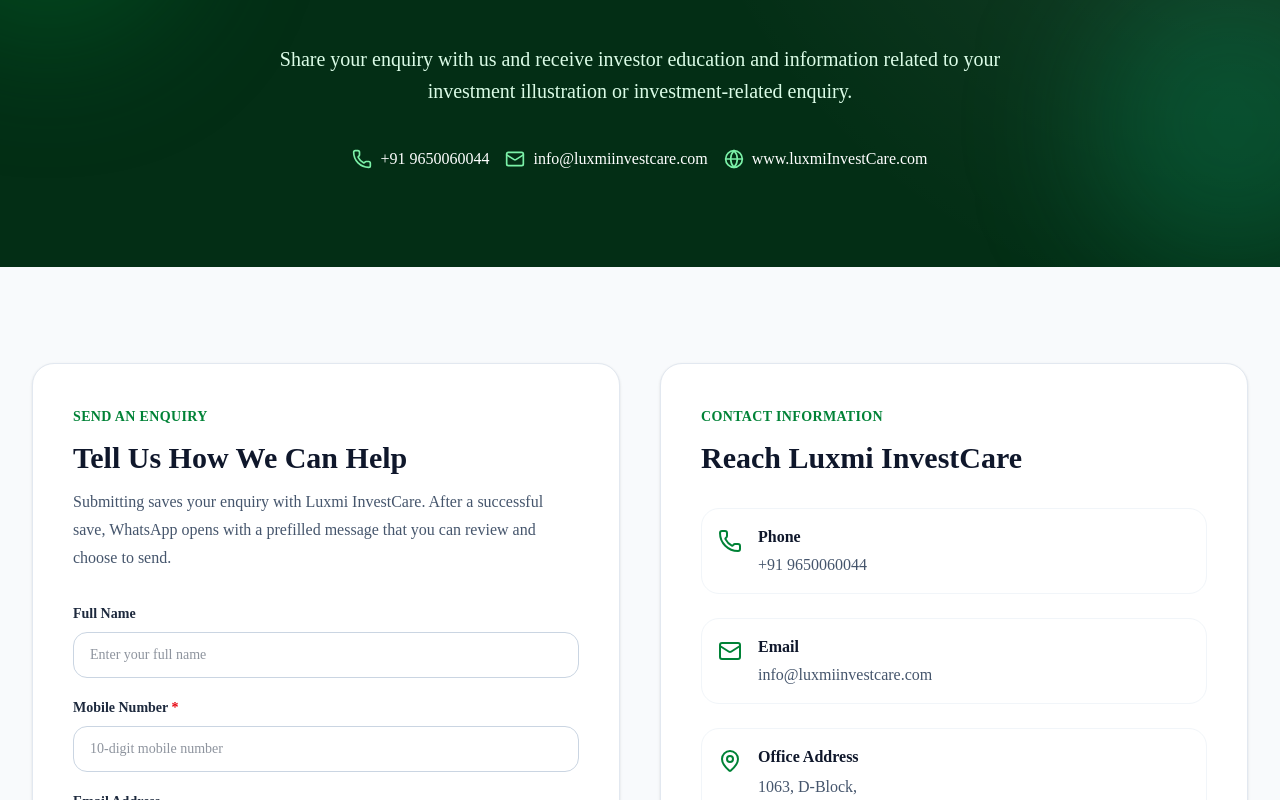
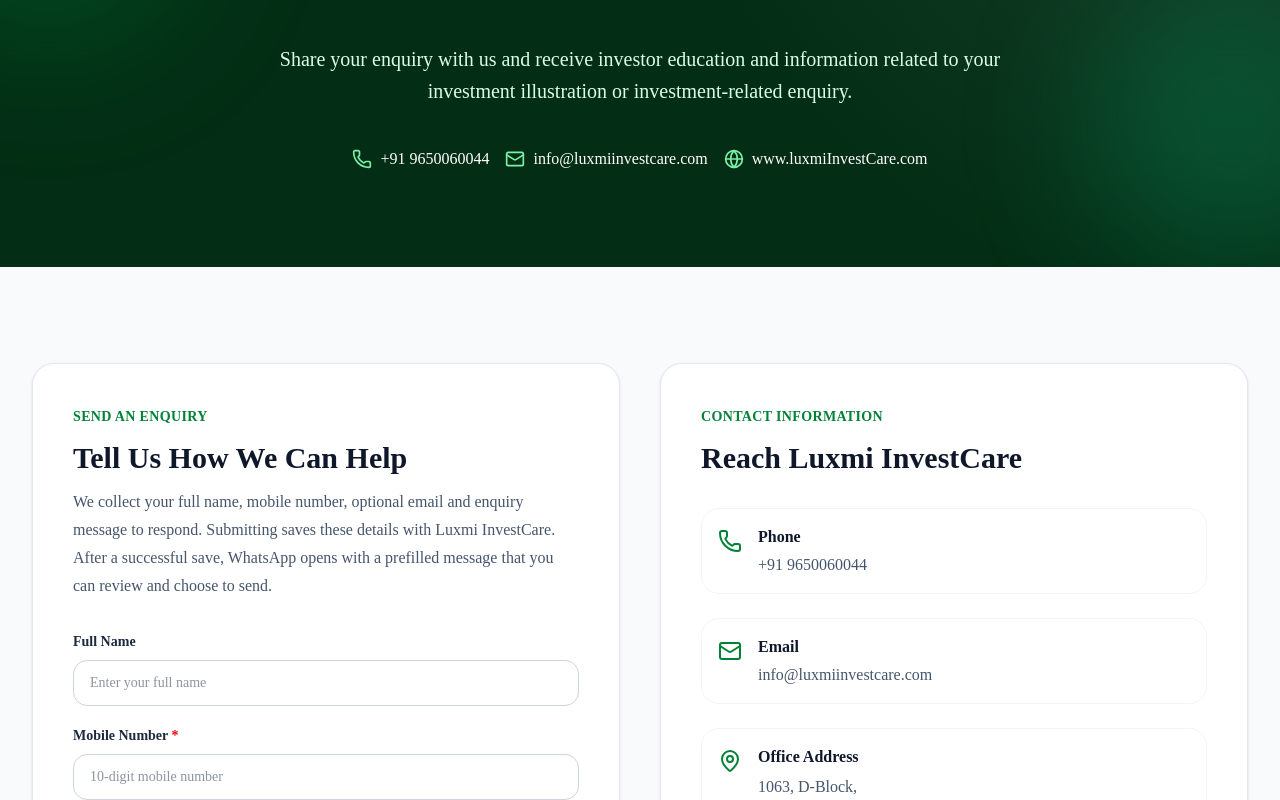
Before and after one commit to shivpawan007/LuxmiInvestCare, a Next.js app: page /contact in a window 1280 px wide. Shown: the part 386-1186 px from the top of the page. Built offline with nearby package versions, Linux system fonts and the light colour scheme.

Commit message:
privacy: make contact data handling and retention clearer

```diff
--- a/app/contact/page.tsx
+++ b/app/contact/page.tsx
@@ -275,9 +275,10 @@ ${message.trim()}
                                 </h2>
 
                                 <p className="mt-3 leading-7 text-slate-600">
-                                    Submitting saves your enquiry with Luxmi InvestCare. After a successful
-                                    save, WhatsApp opens with a prefilled message that you can
-                                    review and choose to send.
+                                    We collect your full name, mobile number, optional email and enquiry message
+                                    to respond. Submitting saves these details with Luxmi InvestCare.
+                                    After a successful save, WhatsApp opens with a prefilled message
+                                    that you can review and choose to send.
                                 </p>
 
                             </div>
```
